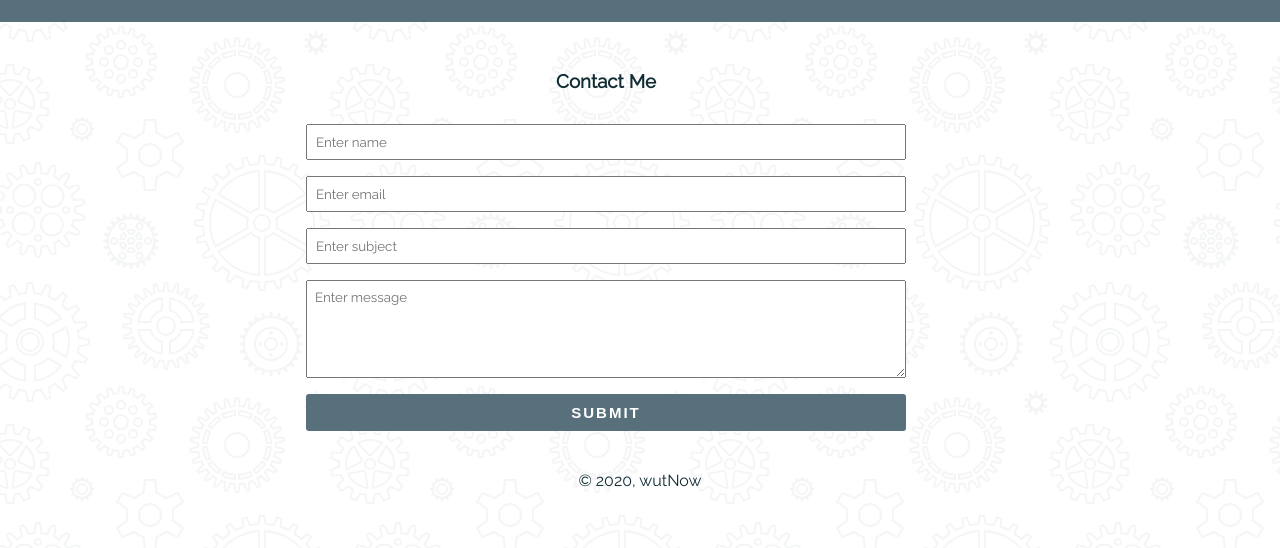
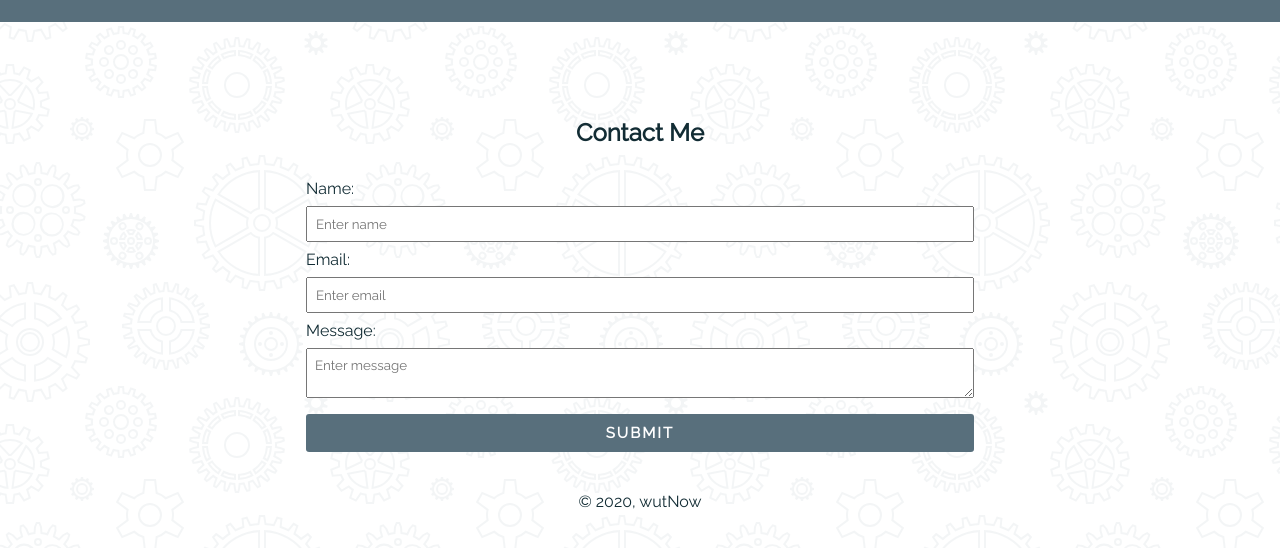
Before and after one commit to charley81/what-now, a Gatsby site: page /contact in a window 1280 px wide. Shown: the part 58-606 px from the top of the page. Built offline with nearby package versions, Linux system fonts and the light colour scheme; Gatsby itself is replaced by a stand-in of ours; a web font is replaced by a local one.

Commit message:
added form validation

```diff
--- a/package.json
+++ b/package.json
@@ -8,6 +8,7 @@
     "@mdx-js/mdx": "^1.5.1",
     "@mdx-js/react": "^1.5.1",
     "babel-plugin-styled-components": "^1.10.0",
+    "formik": "^2.2.6",
     "gatsby": "^2.24.47",
     "gatsby-image": "^2.0.39",
     "gatsby-plugin-feed-mdx": "^1.0.0",
--- a/src/components/button.js
+++ b/src/components/button.js
@@ -6,6 +6,7 @@ const Button = props => (
 )
 
 const ButtonWrapper = styled.button`
+  font-family: 'Raleway', sans-serif;
   display: block;
   border: none;
   text-align: center;
--- a/src/pages/contact.js
+++ b/src/pages/contact.js
@@ -3,60 +3,108 @@ import Layout from '../components/layout'
 import Button from '../components/button'
 import styled from 'styled-components'
 import { Link } from 'gatsby'
+import { Formik, Form, Field, ErrorMessage } from 'formik'
 
-const contact = () => (
+const encode = data => {
+  return Object.keys(data)
+    .map(key => encodeURIComponent(key) + '=' + encodeURIComponent(data[key]))
+    .join('&')
+}
+
+export default () => (
   <Layout>
     <ContactStyles>
-      <h3>Contact Me</h3>
-      <form>
-        <label>
-          <input type="text" name="name" placeholder="Enter name" required />
-        </label>
-        <label>
-          <input type="email" name="email" placeholder="Enter email" required />
-        </label>
-        <label>
-          <input
-            type="text"
-            name="subject"
-            placeholder="Enter subject"
-            required
-          />
-        </label>
-        <label>
-          <textarea
-            name="message"
-            id=""
-            cols="30"
-            rows="5"
-            placeholder="Enter message"
-            required
-          ></textarea>
-        </label>
-        <Link to="/success">
-          <Button width="100%">Submit</Button>
-        </Link>
-      </form>
+      <Formik
+        initialValues={{
+          name: '',
+          email: '',
+          message: ''
+        }}
+        onSubmit={(values, actions) => {
+          fetch('/', {
+            method: 'POST',
+            headers: { 'Content-Type': 'application/x-www-form-urlencoded' },
+            body: encode({ 'form-name': 'contact-demo', ...values })
+          })
+            .then(() => {
+              alert('Success')
+              actions.resetForm()
+            })
+            .catch(() => {
+              alert('Error')
+            })
+            .finally(() => actions.setSubmitting(false))
+        }}
+        validate={values => {
+          const emailRegex = /^[A-Z0-9._%+-]+@[A-Z0-9.-]+\.[A-Z]{2,}$/i
+          const errors = {}
+          if (!values.name) {
+            errors.name = 'Name Required'
+          }
+          if (!values.email || !emailRegex.test(values.email)) {
+            errors.email = 'Valid Email Required'
+          }
+          if (!values.message) {
+            errors.message = 'Message Required'
+          }
+          return errors
+        }}
+      >
+        {() => (
+          <div className="form-wrap">
+            <h2>Contact Me</h2>
+            <Form name="contact-demo" data-netlify={true}>
+              <label htmlFor="name">Name: </label>
+              <Field name="name" placeholder="Enter name" />
+              <ErrorMessage name="name" component="div" className="error" />
+              <label htmlFor="email">Email: </label>
+              <Field name="email" placeholder="Enter email" />
+              <ErrorMessage name="email" component="div" className="error" />
+              <label htmlFor="message">Message: </label>
+              <Field
+                name="message"
+                component="textarea"
+                placeholder="Enter message"
+              />
+              <ErrorMessage name="message" component="div" className="error" />
+
+              <Button type="submit" width="100%" margin="1rem 0 0">
+                Submit
+              </Button>
+            </Form>
+          </div>
+        )}
+      </Formik>
     </ContactStyles>
   </Layout>
 )
 
-export default contact
+const ContactStyles = styled.div`
+  margin-top: 10vh;
 
-const ContactStyles = styled.div`
-  max-width: 600px;
+  form {
+    margin-top: 2rem;
+  }
 
-  h3 {
+  h2 {
     text-align: center;
-    margin: 2rem 0;
+  }
+
+  label {
+    display: block;
   }
 
   input,
   textarea {
     display: block;
     width: 100%;
-    margin: 1rem 0;
     padding: 0.5rem;
+    margin: 0.5rem 0;
     font-family: 'Raleway', sans-serif;
   }
+
+  .error {
+    color: red;
+    font-size: 0.5rem;
+  }
 `
```
Also changed, not shown: src/templates/blog-post.js (+15 -2 lines), 1 other file.
